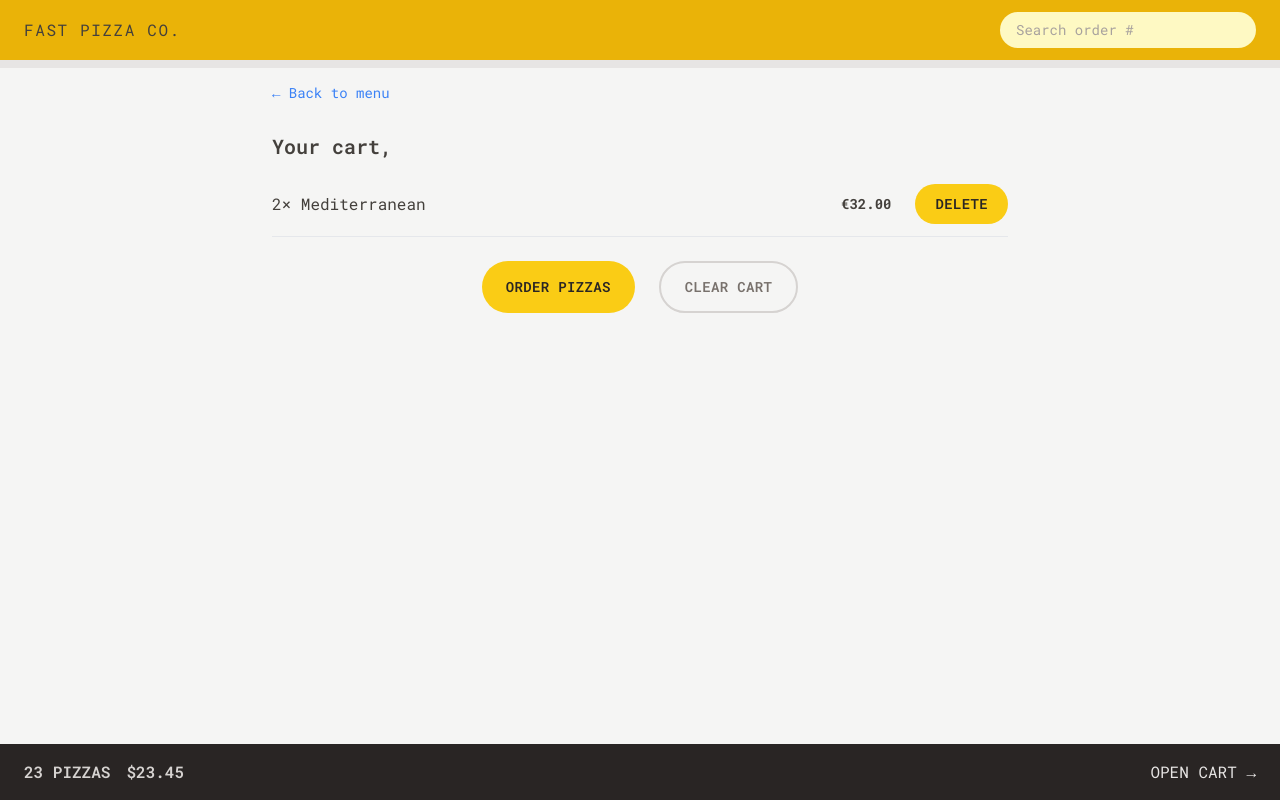
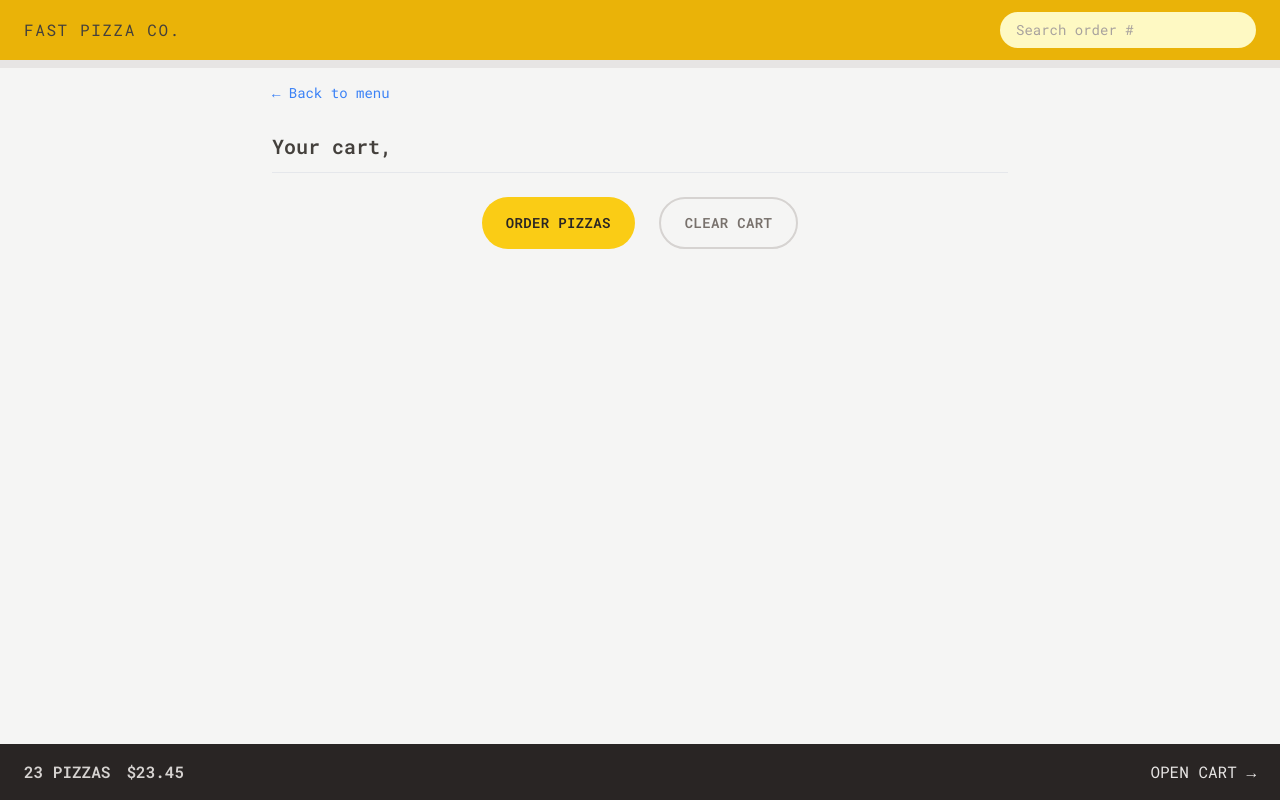
Before and after one commit to RoierS/fast-pizza, a React (Vite) app: page /cart in a window 1280 px wide. Built offline with nearby package versions, Linux system fonts and the light colour scheme.

Commit message:
feat: implement adding pizza to cart

```diff
--- a/src/features/cart/CartSlice.ts
+++ b/src/features/cart/CartSlice.ts
@@ -1,16 +1,13 @@
 import { createSlice } from '@reduxjs/toolkit';
 
-const initialState = {
-  // cart: [],
-  cart: [
-    {
-      pizzaId: 12,
-      name: 'Mediterranean',
-      quantity: 2,
-      unitPrice: 16,
-      totalPrice: 32,
-    },
-  ],
+import { ICart } from '@/interfaces/cart';
+
+interface ICartState {
+  cart: ICart[];
+}
+
+const initialState: ICartState = {
+  cart: [],
 };
 
 const cartSlice = createSlice({
--- a/src/features/menu/MenuItem.tsx
+++ b/src/features/menu/MenuItem.tsx
@@ -1,13 +1,38 @@
+import { useDispatch } from 'react-redux';
+
 import { IPizza } from '@/interfaces/pizza';
 import Button from '@/ui/Button';
 import { formatCurrency } from '@/utils/helpers';
+
+import { addToCart } from '../cart/CartSlice';
 
 interface IMenuItemProps {
   pizza: IPizza;
 }
 
 const MenuItem: React.FC<IMenuItemProps> = ({ pizza }) => {
-  const { name, unitPrice, ingredients, soldOut: isSoldOut, imageUrl } = pizza;
+  const {
+    name,
+    unitPrice,
+    ingredients,
+    soldOut: isSoldOut,
+    imageUrl,
+    id,
+  } = pizza;
+
+  const dispatch = useDispatch();
+
+  const handleAddToCart = () => {
+    const newItem = {
+      pizzaId: id,
+      name,
+      quantity: 1,
+      unitPrice,
+      totalPrice: unitPrice,
+    };
+
+    dispatch(addToCart(newItem));
+  };
 
   return (
     <li className="flex gap-4 py-2">
@@ -31,6 +56,7 @@ const MenuItem: React.FC<IMenuItemProps> = ({ pizza }) => {
           <Button
             disabled={isSoldOut ? true : false}
             type={isSoldOut ? 'soldOut' : 'small'}
+            onClick={handleAddToCart}
           >
             Add to Cart
           </Button>
```
